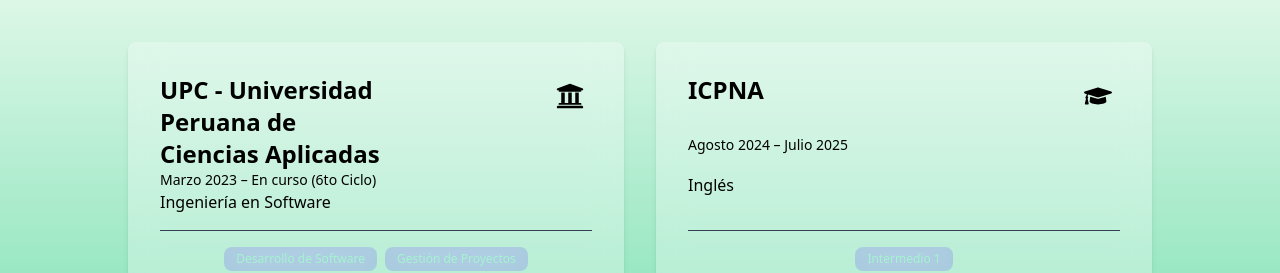
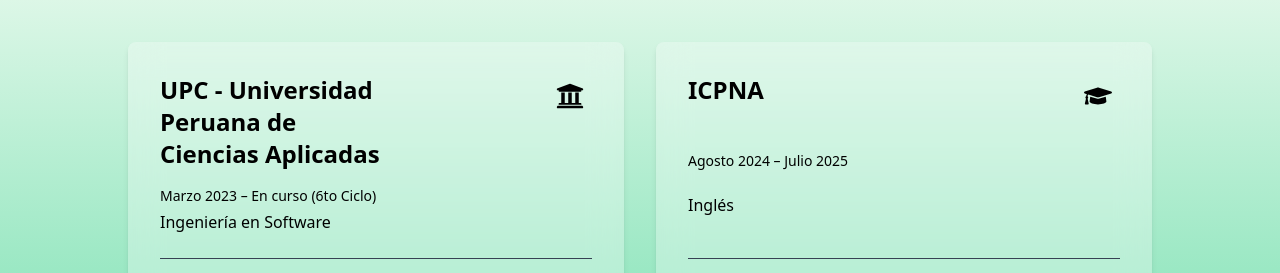
Before and after one commit to Dhilsen18/pilsen_portfolio, a React (Vite) app: page / in a window 1280 px wide. Shown: the part 840-1113 px from the top of the page. Built offline with nearby package versions, Linux system fonts and the light colour scheme.

Commit message:
Update Educacion.tsx

```diff
--- a/src/components/Educacion.tsx
+++ b/src/components/Educacion.tsx
@@ -62,7 +62,7 @@
                 className="relative z-10 p-8 rounded-lg shadow-md w-full h-full flex flex-col justify-between bg-white/30 dark:bg-gray-800/30 backdrop-filter backdrop-blur-lg"
               style={{ transform: 'none' }}
             >
-              <div className="relative flex items-start justify-between"> {/* Ajuste para flexbox, el icono a la derecha */}
+              <div className="relative flex items-start justify-between mb-4"> {/* Ajuste para flexbox, el icono a la derecha */}
                   <h3 className="text-2xl font-semibold mr-4" style={{ color: textColor }}>
                     {Array.isArray(entry.institution) ? (
                       entry.institution.map((part: string, index: number) => (
@@ -78,8 +78,8 @@
                     {entry.icon}
                   </div>
                 </div>
-                 <p className="text-sm" style={{ color: textColor }}>{entry.period}</p>
-                <p className="mb-4" style={{ color: textColor }}>{entry.degree}</p>
+                 <p className="text-sm mb-1" style={{ color: textColor }}>{entry.period}</p>
+                <p className="mb-6" style={{ color: textColor }}>{entry.degree}</p>
               <div className="flex flex-nowrap justify-center gap-2 pt-4 border-t border-gray-700 overflow-x-auto">
                   {entry.skills.map((skill, skillIndex) => (
                 <motion.span
```
